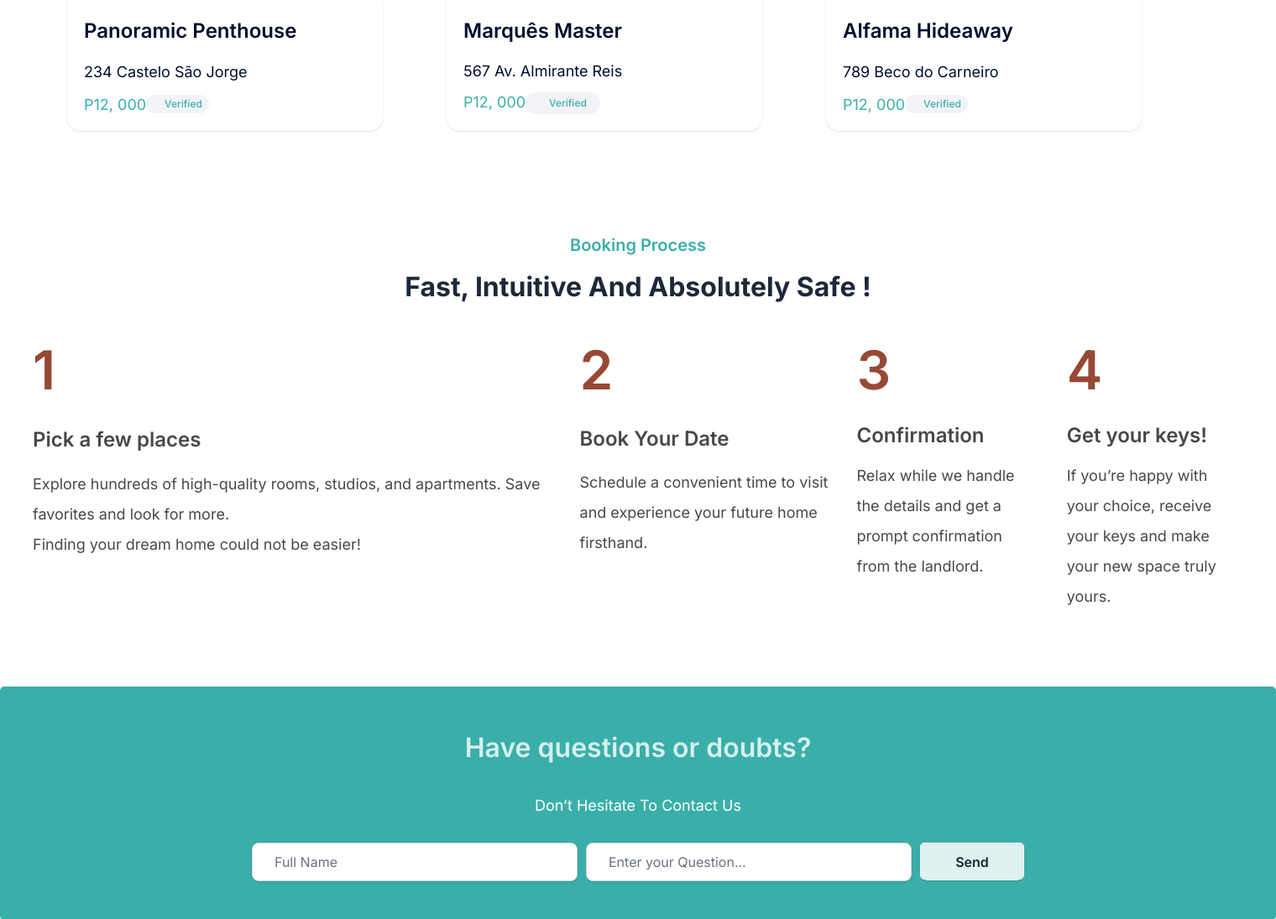
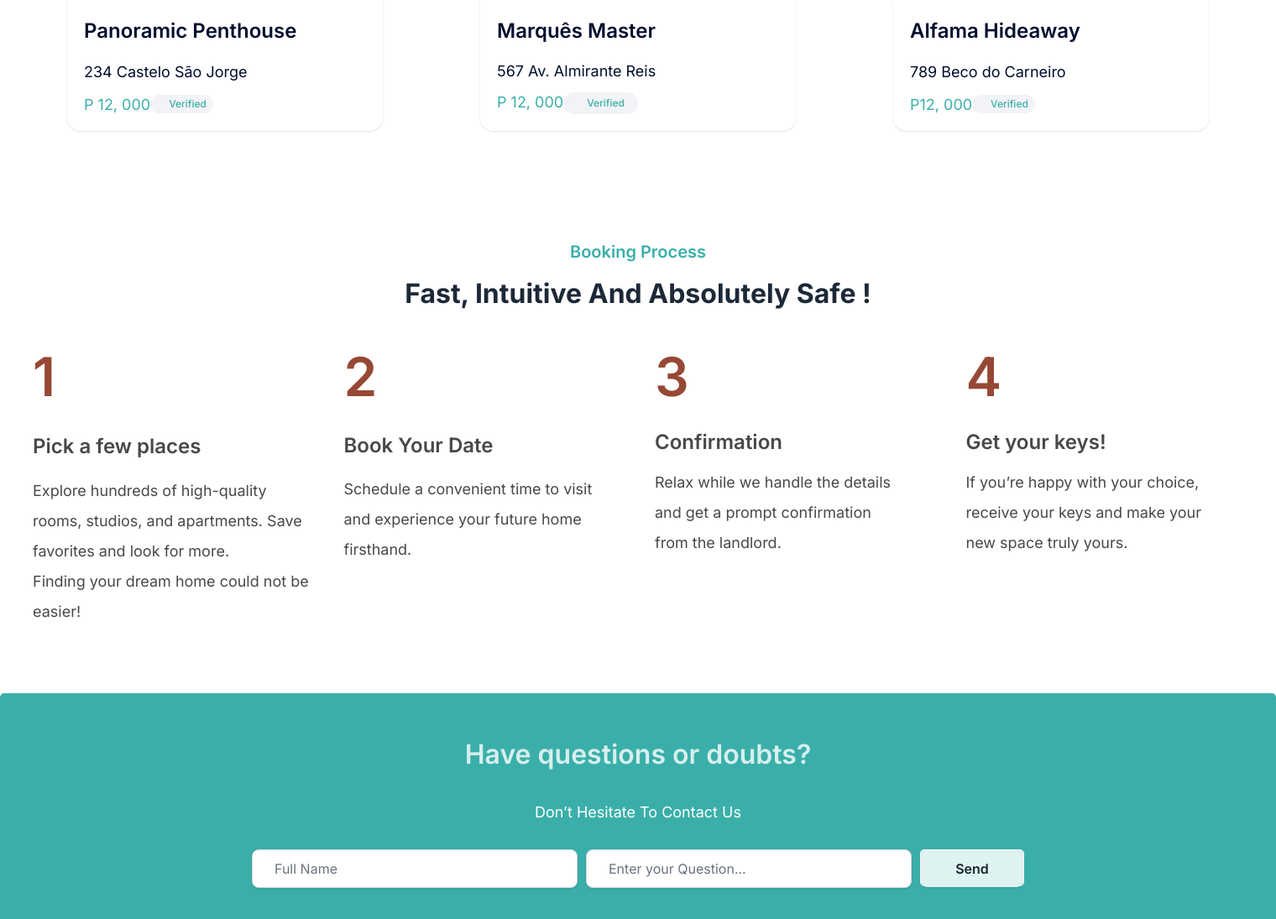
Before and after one commit to JunSayke/Huntify, a Django app: page / in a window 1520 px wide. Shown: the part 2610-3705 px from the top of the page at 84% size. Run offline with Django 5.2, Linux system fonts and the light colour scheme; some libraries are stand-ins or nearby versions.

Commit message:
few changes

```diff
--- a/authentication_feature/templates/home.html
+++ b/authentication_feature/templates/home.html
@@ -42,7 +42,7 @@
         <div class="flex-grow h-11">
             <select class="w-full h-full px-3.5 bg-white rounded-lg shadow border border-[#a1a7b0] text-[#a1a7b0] leading-normal focus:outline-none focus:border-[#3aafa9]">
                 <option value="" disabled selected>Select Location</option>
-                <option value="abarangay">Abaranga</option>
+                <option value="abaranga">Abaranga</option>
                 <option value="adlaon">Adlaon</option>
                 <option value="apao">Apas</option>
                 <option value="babag">Babag</option>
@@ -136,7 +136,7 @@
 </div>
 
 <!-- About Us -->
-<div class="h-[650.37px] px-20 pt-[100px] pb-20 justify-start items-center gap-[70px] inline-flex">
+<div id= "about" class="h-[650.37px] px-20 pt-[100px] pb-20 justify-start items-center gap-[70px] inline-flex">
     <div class="w-[532px] h-[470.37px] relative">
       <div class="w-[387.74px] h-[389.40px] left-0 top-0 absolute">
         <div class="w-[387.74px] h-[389.40px] left-0 top-0 absolute bg-[#d9d9d9] rounded-[5px]"></div>
@@ -190,10 +190,10 @@
   </div>
 
 <!--Top Rooms-->
-<div class="w-[1440px] h-[1376px] px-20 pt-[100px] pb-20 flex-col justify-start items-end gap-[50px] inline-flex">
+<div id= "toprooms" class="w-full h-full px-20 pt-[100px] pb-20 flex-col justify-start items-end gap-[50px] inline-flex">
     <div class="self-stretch text-[#1d2838] text-[32px] font-bold font-['Plus Jakarta Sans'] capitalize">Reserve the Finest  Rooms</div>
     <div class="self-stretch justify-start items-start gap-[100px] inline-flex">
-      <div class="grow shrink basis-0 flex-col justify-start items-end gap-10 inline-flex">
+      <div class="grow shrink basis-0 flex-col justify-start items-end inline-flex">
         <div class="self-stretch justify-between items-center inline-flex">
           <div class="w-[376px] h-[528px] rounded-2xl flex-col justify-start items-start inline-flex">
             <div class="h-[371px] bg-black/30 rounded-tl-2xl rounded-tr-2xl">
@@ -207,10 +207,13 @@
                 </div>
                 <div class="self-stretch text-[#000e2d] text-lg font-normal font-['Plus Jakarta Sans'] leading-[23px]">123 Avenida da Liberdade, Lisbon</div>
                 <div class="self-stretch justify-start items-start inline-flex">
-                  <div class="text-[#2b7a77] text-lg font-normal font-['Plus Jakarta Sans'] leading-[23px]">P6,000</div>
+
+                  <div class="text-[#2b7a77] text-lg font-normal font-['Plus Jakarta Sans'] leading-[23px]">P 6,000</div>
                   <div class="h-[23px] relative bg-white"></div>
-                  <div class="mix-blend-multiply justify-start items-center flex">
-                    <div class="pl-1.5 pr-2 py-0.5 bg-[#f2f3f6] rounded-2xl justify-center items-center gap-1 flex">
+                  <div class="mix-blend-multiply justify-start items-end flex">
+                    <div class="pl-1.5 pr-2 py-0.5 bg-[#f2f3f6] rounded-2xl justify-center items-end gap-1 flex">
+
+
                       <div class="w-3 h-3 justify-center items-center flex">
                         <div class="grow shrink basis-0 self-stretch justify-center items-center inline-flex">
                           <div class="w-3 h-3 relative flex-col justify-start items-start flex"></div>
@@ -235,7 +238,7 @@
                 </div>
                 <div class="self-stretch text-[#000e2d] text-lg font-normal font-['Plus Jakarta Sans'] leading-[23px]">456 Rua Augusta, Lisbon</div>
                 <div class="self-stretch justify-start items-start inline-flex">
-                  <div class="text-[#3aafa9] text-lg font-normal font-['Plus Jakarta Sans'] leading-[23px]">P12, 000</div>
+                  <div class="text-[#3aafa9] text-lg font-normal font-['Plus Jakarta Sans'] leading-[23px]">P 12, 000</div>
                   <div class="h-[23px] relative bg-white"></div>
                   <div class="mix-blend-multiply justify-start items-center flex">
                     <div class="pl-1.5 pr-2 py-0.5 bg-[#f2f3f6] rounded-2xl justify-center items-center gap-1 flex">
@@ -263,7 +266,7 @@
                 </div>
                 <div class="self-stretch text-[#000e2d] text-lg font-normal font-['Plus Jakarta Sans'] leading-[23px]">101 Praça do Comércio</div>
                 <div class="self-stretch justify-start items-start inline-flex">
-                  <div class="text-[#3aafa9] text-lg font-normal font-['Plus Jakarta Sans'] leading-[23px]">P12, 000</div>
+                  <div class="text-[#3aafa9] text-lg font-normal font-['Plus Jakarta Sans'] leading-[23px]">P 12, 000</div>
                   <div class="h-[26px] relative bg-white"></div>
                   <div class="mix-blend-multiply justify-start items-center flex">
                     <div class="pl-1.5 pr-2 py-0.5 bg-[#f2f3f6] rounded-2xl justify-center items-center gap-1 flex">
@@ -299,7 +302,7 @@
                 </div>
                 <div class="self-stretch text-[#000e2d] text-lg font-normal font-['Plus Jakarta Sans'] leading-[23px]">234 Castelo São Jorge</div>
                 <div class="self-stretch justify-start items-start inline-flex">
-                  <div class="text-[#3aafa9] text-lg font-normal font-['Plus Jakarta Sans'] leading-[23px]">P12, 000</div>
+                  <div class="text-[#3aafa9] text-lg font-normal font-['Plus Jakarta Sans'] leading-[23px]">P 12, 000</div>
                   <div class="h-[23px] relative bg-white"></div>
                   <div class="mix-blend-multiply justify-start items-center flex">
                     <div class="pl-1.5 pr-2 py-0.5 bg-[#f2f3f6] rounded-2xl justify-center items-center gap-1 flex">
@@ -327,7 +330,7 @@
                 </div>
                 <div class="self-stretch text-[#000e2d] text-lg font-normal font-['Plus Jakarta Sans'] leading-[23px]">567 Av. Almirante Reis</div>
                 <div class="self-stretch justify-start items-start inline-flex">
-                  <div class="text-[#3aafa9] text-lg font-normal font-['Plus Jakarta Sans'] leading-[23px]">P12, 000</div>
+                  <div class="text-[#3aafa9] text-lg font-normal font-['Plus Jakarta Sans'] leading-[23px]">P 12, 000</div>
                   <div class="h-[26px] relative bg-white"></div>
                   <div class="mix-blend-multiply justify-start items-center flex">
                     <div class="pl-1.5 pr-2 py-0.5 bg-[#f2f3f6] rounded-2xl justify-center items-center gap-1 flex">
@@ -379,12 +382,12 @@
   </div>
 
 <!--Process-->
-<div class="h-[590px] px-[30px] py-[50px] bg-white flex-col justify-start items-center gap-[35px] inline-flex">
+<div id= "process" class="h-[590px] px-[30px] py-[50px] bg-white flex-col justify-start items-center gap-[35px] inline-flex">
   <div class="self-stretch h-20 flex-col justify-start items-center gap-[15px] flex">
         <div class="self-stretch h-[25px] text-center text-[#3aafa9] text-xl font-semibold font-['Plus Jakarta Sans'] capitalize">Booking Process</div>
         <div class="self-stretch h-10 text-center text-[#1d2838] text-[32px] font-bold font-['Plus Jakarta Sans'] capitalize">Fast, intuitive and absolutely safe !</div>
   </div>
-  <div class="w-[1442px] justify-center items-start gap-10 inline-flex">
+  <div class="w-[1442px] grid grid-cols-4 items-start gap-10 inline-flex">
     <div class="flex-col justify-start items-start gap-[5px] inline-flex">
         <div class="w-[290px] text-[#964834] text-[64px] font-semibold font-['Plus Jakarta Sans']">1</div>
         <div class="self-stretch text-[#484848] text-2xl font-semibold font-['Plus Jakarta Sans'] leading-[60px]">Pick a few places</div>
--- a/authentication_feature/urls.py
+++ b/authentication_feature/urls.py
@@ -21,7 +21,7 @@ urlpatterns = [
     path('profile/', login_required(views.profile), name='profile'),
 
     # Login
-    path('login/', anonymous_required(LoginView.as_view(template_name='login.html', next_page='profile')), name='login'),
+    path('login/', anonymous_required(LoginView.as_view(template_name='login.html', next_page='home')), name='login'),
 
     # Logout
     path('logout/', login_required(LogoutView.as_view(template_name=None, next_page='home'), redirect_field_name=None), name='logout'),
--- a/templates/partials/header.html
+++ b/templates/partials/header.html
@@ -32,12 +32,20 @@
 		</div>
 
 		<div class="flex items-center gap-4">
-			<a href="">
+			{% if user.is_authenticated %}
+				<h1>Welcome, {{ user.username }}!</h1>
+				<form method="POST" action="{% url 'logout' %}">
+					{% csrf_token %}
+					<button type="submit">Logout</button>
+				</form>
+			{% else %}
+			<a href="{% url 'login' %}">
 				<div
 					class="text-center text-[#a7a7a7] hover:text-[#7b7a7a] text-base font-semibold font-['Plus Jakarta Sans']">
-					Account
+					Log In
 				</div>
 			</a>
+			{% endif %}
 			<a href="">
 				<div class="rounded-lg">
 					<div
```
Lines whose indentation alone changed are shown as unchanged.
